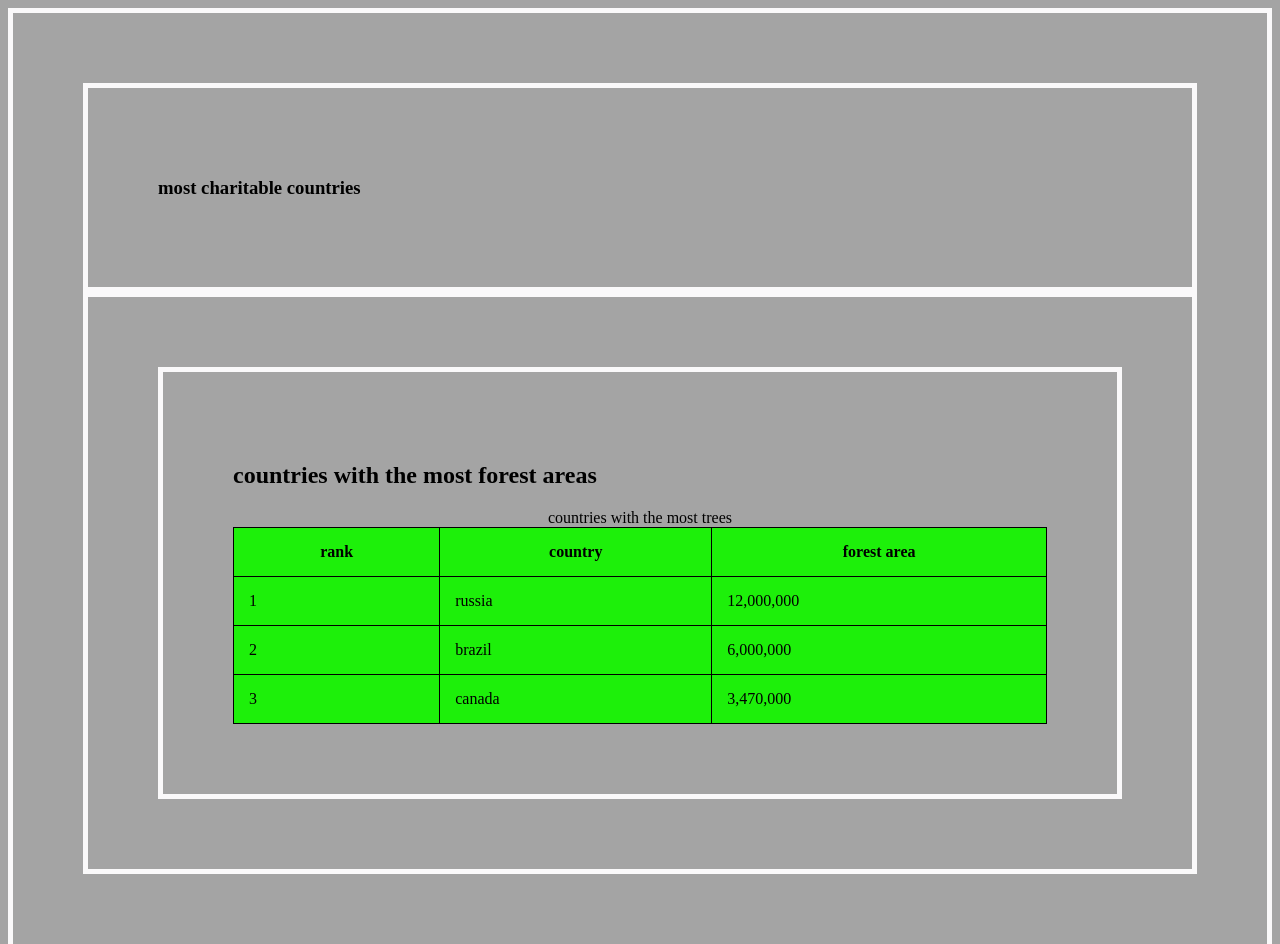
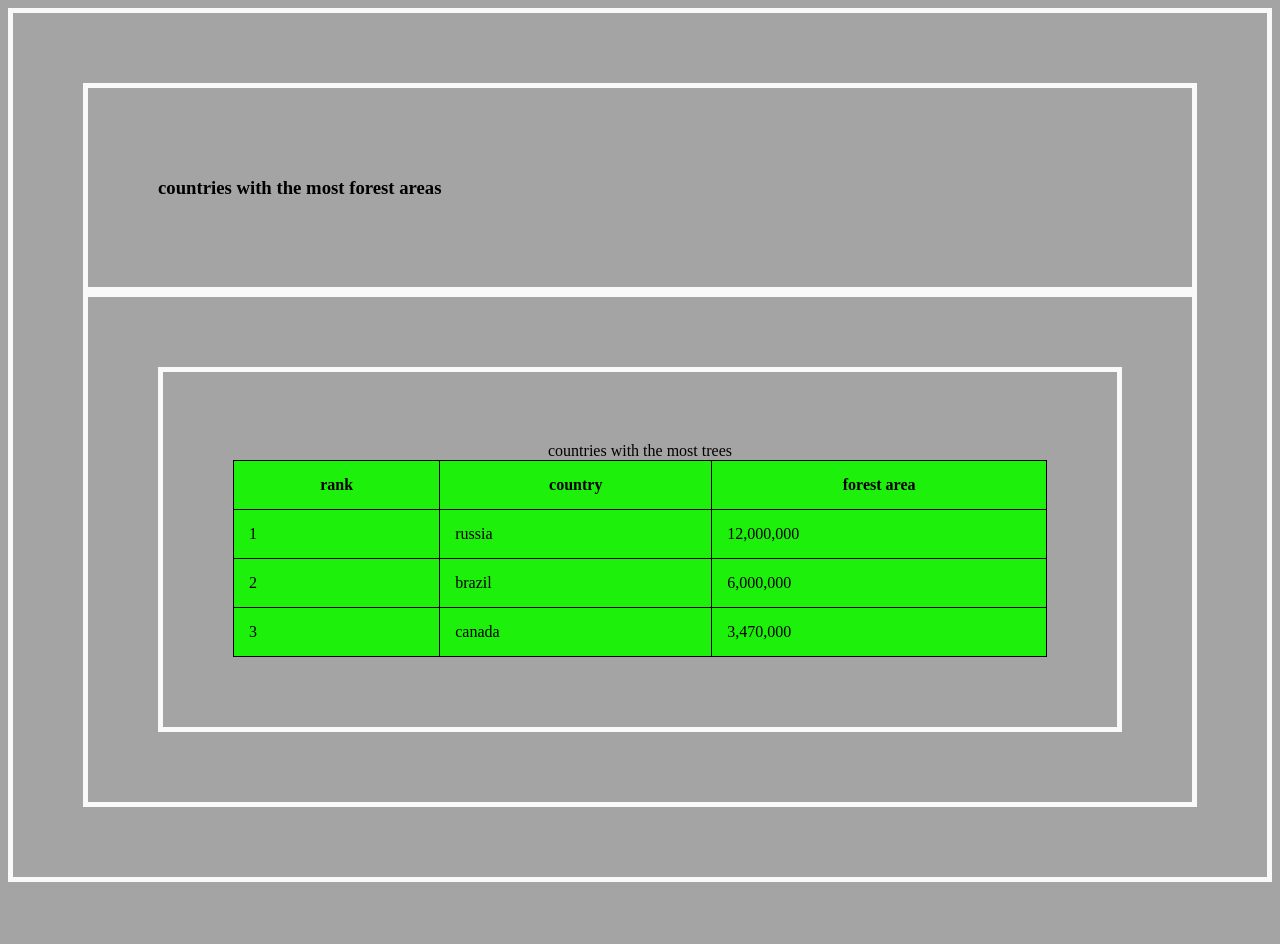
Before and after one commit to Olashubomi/Week1, a plain HTML site: page day10table.html in a window 1280 px wide. Shown: the top 944 px of the page. After the commit the page ends 890 px from the top, so only its background shows below. Drawn offline with Linux system fonts and the light colour scheme.

Commit message:
Update day10table.html

```diff
--- a/day10table.html
+++ b/day10table.html
@@ -16,7 +16,7 @@
 
 <section class="container">
   <section class="jumbotron">
-    <h1>most charitable countries</h2>
+    <h1>countries with the most forest areas</h1>
   </section>
   <section class="row">
     <section class="col-sm-4">
@@ -34,8 +34,6 @@
     <style background>
       </style>
       </head>
-
-        <h2>countries with the most forest areas</h2>
 
       <table id="t01" style="width:100%" >
   <caption>countries with the most trees</caption>
```
